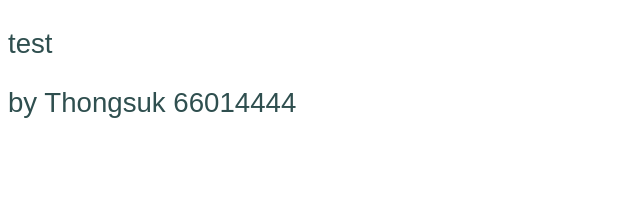
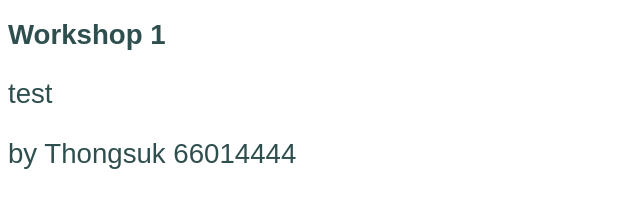
Before and after one commit to ThongsukThoSPU/204L1, a plain HTML site: page index.html in a window 1280 px wide. Shown: the whole page, without its empty margins (0-640 px from the left). Drawn offline with Linux system fonts and the light colour scheme.

Commit message:
update for workshop reporting commit

```diff
--- a/index.html
+++ b/index.html
@@ -7,6 +7,7 @@
         <link href="css/style.css" rel="stylesheet">
     </head>
     <body>
+        <h1>Workshop 1</h1>
        <p>test</p>
        <p>by Thongsuk 66014444</p>
     </body>
```
